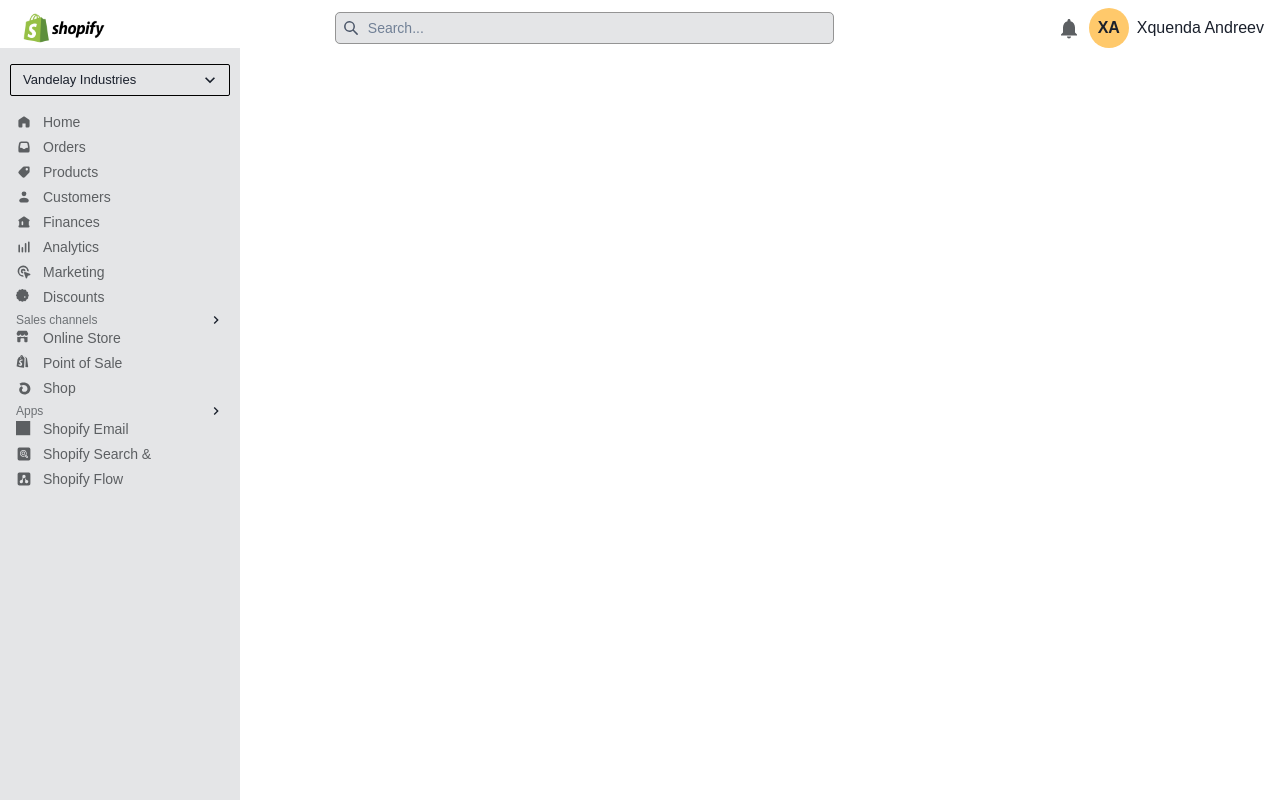
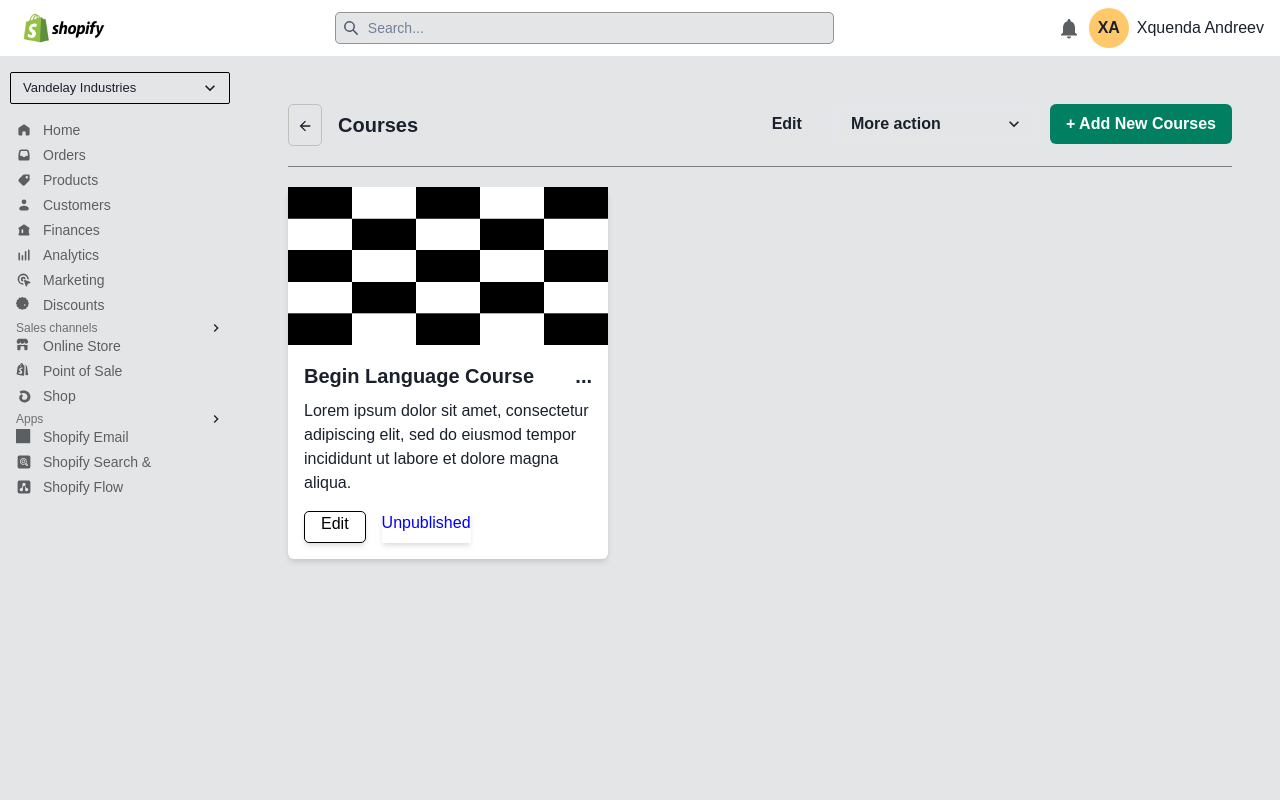
Before and after one commit to simon-harlow/shopify-industry-project, a React (Create React App) app in the folder client/: page /listcourses in a window 1280 px wide. Shown: the top 800 px of the page. Built offline with nearby package versions, Linux system fonts and the light colour scheme; a web font is replaced by a local one.

Commit message:
added courseslist page

```diff
--- a/client/src/App.jsx
+++ b/client/src/App.jsx
@@ -5,11 +5,13 @@
 import Header from "./components/Header/Header"
 import SimpleSidebar from './components/SideBar/SideBar';
 import Login from './components/Login/Login';
-import Stores from './components/Stores/Stores';
 import Courses from './components/Courses/Courses';
+import ProductsPage from './components/Products/Products';
+import CoursesList from './components/CoursesList/CoursesList';
+import './App.scss';
+import EditCourse from './components/EditCourse/EditCourse';
+import NewModule from './components/NewModule/NewModule';
 
-import './App.scss';
-import ProductsPage from './components/Products/Products';
 
 function App() {
 
@@ -17,13 +19,15 @@
     <BrowserRouter>
         <Header />
         <SimpleSidebar/>
-        <Box flex="1" ml="240px" p="3rem">
+        <Box flex="1" ml="240px" p="3rem" bg="$InputBackground" height="1080px">
           <Routes>
             <Route path="/" element={<Navigate to="/login" />} />
             <Route path="/login" element={<Login />} />
-            <Route path="/stores" element={<Stores />} />
-            <Route path="/courses" element={<Courses />} />
+            <Route exact path="/courses" element={<Courses />} />
+            <Route path="/listcourses" element={<CoursesList />} />
+            <Route path="/editCourse" element={<EditCourse />} />
             <Route path="/products" element={<ProductsPage/>} />
+            <Route path="/newModule" element={<NewModule/>} />
           </Routes>
         </Box>
     </BrowserRouter>
--- /dev/null
+++ b/client/src/components/CoursesList/CoursesList.jsx
@@ -0,0 +1,64 @@
+import React from "react";
+import { Flex, Button, Card, Text, Image, Link, Select } from "@chakra-ui/react";
+import {ArrowBackIcon} from '@chakra-ui/icons'
+import { NavLink } from "react-router-dom";
+import checked from '../../assets/images/Checkered.png'
+
+function CoursesList() {
+
+	return (
+        <Flex direction="column">
+            <Flex justifyContent="space-between" borderBottom="1px solid grey" paddingBottom="20px" marginBottom="20px">
+                <Flex>
+                    <Link as={NavLink} to="/listcourses" padding="8px" border="1px solid silver" borderRadius="5px" marginRight="1rem"> <ArrowBackIcon/> </Link>
+                    <Flex direction="column" alignSelf="center">
+                        <Text  fontWeight="700" fontSize="20px" lineHeight="24px">Courses</Text>
+                    </Flex>
+                </Flex>
+                <Flex gap="1rem">
+                    <Button textAlign="center" bg="transparent" fontWeight="700">Edit</Button>
+                    <Select placeholder='More action' width="200px" fontWeight="700">
+                        <option value='option1'>Option 1</option>
+                        <option value='option2'>Option 2</option>
+                        <option value='option3'>Option 3</option>
+                    </Select>
+                    <Link as={NavLink} to="/newModule">
+                        <Button textAlign="center" bg="$ShopifyGreen" color="white">+ Add New Courses</Button>
+                    </Link>
+                </Flex>
+            </Flex>
+
+        <Card
+            w={320}
+            bg="white"
+            rounded="md"
+            boxShadow="md"
+        >
+            <Flex direction="column">
+                <Image src={checked} h="158px"  />
+                <Flex padding="1rem" direction="column"display="flex">
+                    <Flex justifyContent="space-between" >
+                        <Text fontSize="xl" fontWeight="bold" mb={2}>
+                            Begin Language Course
+                        </Text>
+                        <Text fontSize="xl" fontWeight="bold" mb={2}>
+                            ...
+                        </Text>
+                        </Flex>
+                        <Text mb={4}>Lorem ipsum dolor sit amet, consectetur adipiscing elit, sed do eiusmod tempor incididunt ut labore et dolore magna aliqua.</Text>
+                    <Flex gap="1rem">
+                        <Link as={NavLink} to="/editCourse" color="black" _hover={{bg: ""}} boxShadow="md" w="fit-content" h="2rem" border="1px solid black" padding="0 1rem" borderRadius="5px">
+                            Edit
+                        </Link>
+                        <Link  color="blue" _hover={{bg: ""}} boxShadow="md" w="fit-content" h="2rem">
+                            Unpublished
+                        </Link>
+                    </Flex>
+                </Flex>
+            </Flex>
+        </Card>
+        </Flex>
+	);
+}
+
+export default CoursesList;
--- /dev/null
+++ b/client/src/components/EditCourse/EditCourse.jsx
@@ -0,0 +1,54 @@
+import React from "react";
+import { Flex, Button, Card, Text, Image, Box, Link, Select } from "@chakra-ui/react";
+import {ArrowBackIcon} from '@chakra-ui/icons'
+import { NavLink } from "react-router-dom";
+
+import illustration from '../../assets/images/Illustration.jpg'
+
+function EditCourse() {
+
+	return (
+        <Flex direction="column">
+        <Flex justifyContent="space-between" borderBottom="1px solid grey" paddingBottom="20px" marginBottom="20px">
+            <Flex>
+                <Link as={NavLink} to="/listcourses" padding="8px" border="1px solid silver" borderRadius="5px" marginRight="1rem"> <ArrowBackIcon/> </Link>
+                <Flex direction="column" alignSelf="center">
+                    <Text  fontWeight="700" fontSize="20px" lineHeight="24px">Courses: Beginner Language</Text>
+                </Flex>
+            </Flex>
+            <Flex gap="1rem">
+                <Button textAlign="center" bg="transparent" fontWeight="700">Edit</Button>
+                <Select placeholder='More action' width="200px" fontWeight="700">
+                    <option value='option1'>Option 1</option>
+                    <option value='option2'>Option 2</option>
+                    <option value='option3'>Option 3</option>
+                </Select>
+                <Link as={NavLink} to="/newModule">
+                <Button textAlign="center" bg="$ShopifyGreen" color="white">+ Add New Courses</Button>
+                </Link>
+            </Flex>
+        </Flex>
+        <Flex justifyContent="center">
+        <Box w="760px" bg="white" h="180px" borderRadius="5px" padding="20px">
+            <Flex>
+                <Flex direction="column" marginRight="20px">
+                    <Text fontWeight="500">
+                        Let's add a new module to your course, Xquenda!
+                    </Text>
+                    <Text margin="1rem 0">
+                        Click “Add New Module” at the top right to begin. You can then add your lectures, assignments, tests, forms and certificates within each module.
+                    </Text>
+                    <Text textAlign="center" color="navy">
+                        Learn more about customizing your course
+                    </Text>
+                </Flex>
+                <Image src={illustration}/>
+            </Flex>
+        </Box>
+
+        </Flex>
+        </Flex>
+	);
+}
+
+export default EditCourse;
--- /dev/null
+++ b/client/src/components/NewModule/NewModule.jsx
@@ -0,0 +1,33 @@
+import React from "react";
+import { Flex, Button, Card, Text, Image, Box, Link, Select } from "@chakra-ui/react";
+import {ArrowBackIcon} from '@chakra-ui/icons'
+import { NavLink } from "react-router-dom";
+
+import illustration from '../../assets/images/Illustration.jpg'
+
+function NewModule() {
+
+	return (
+        <Flex direction="column">
+        <Flex justifyContent="space-between" borderBottom="1px solid grey" paddingBottom="20px" marginBottom="20px">
+            <Flex>
+                <Link as={NavLink} to="/listcourses" padding="8px" border="1px solid silver" borderRadius="5px" marginRight="1rem"> <ArrowBackIcon/> </Link>
+                <Flex direction="column" alignSelf="center">
+                    <Text  fontWeight="700" fontSize="20px" lineHeight="24px">Courses: Beginner Language Course</Text>
+                </Flex>
+            </Flex>
+            <Flex gap="1rem">
+                <Button textAlign="center" bg="transparent" fontWeight="700">Edit</Button>
+                <Select placeholder='More action' width="200px" fontWeight="700">
+                    <option value='option1'>Option 1</option>
+                    <option value='option2'>Option 2</option>
+                    <option value='option3'>Option 3</option>
+                </Select>
+                <Button textAlign="center" bg="$ShopifyGreen" color="white">+ Add New Courses</Button>
+            </Flex>
+        </Flex>
+        </Flex>
+    )
+    };
+
+export default NewModule;
--- a/client/src/components/SideBar/SideBar.jsx
+++ b/client/src/components/SideBar/SideBar.jsx
@@ -11,7 +11,7 @@
         <Flex
             position="fixed"
             left={0}
-            top={12}
+            top={14}
             bottom={0}
             width="240px"
             flexDirection="column"
```
Also changed, not shown: client/src/assets/images/Checkered.png (added), client/src/assets/images/Illustration.jpg (added).
